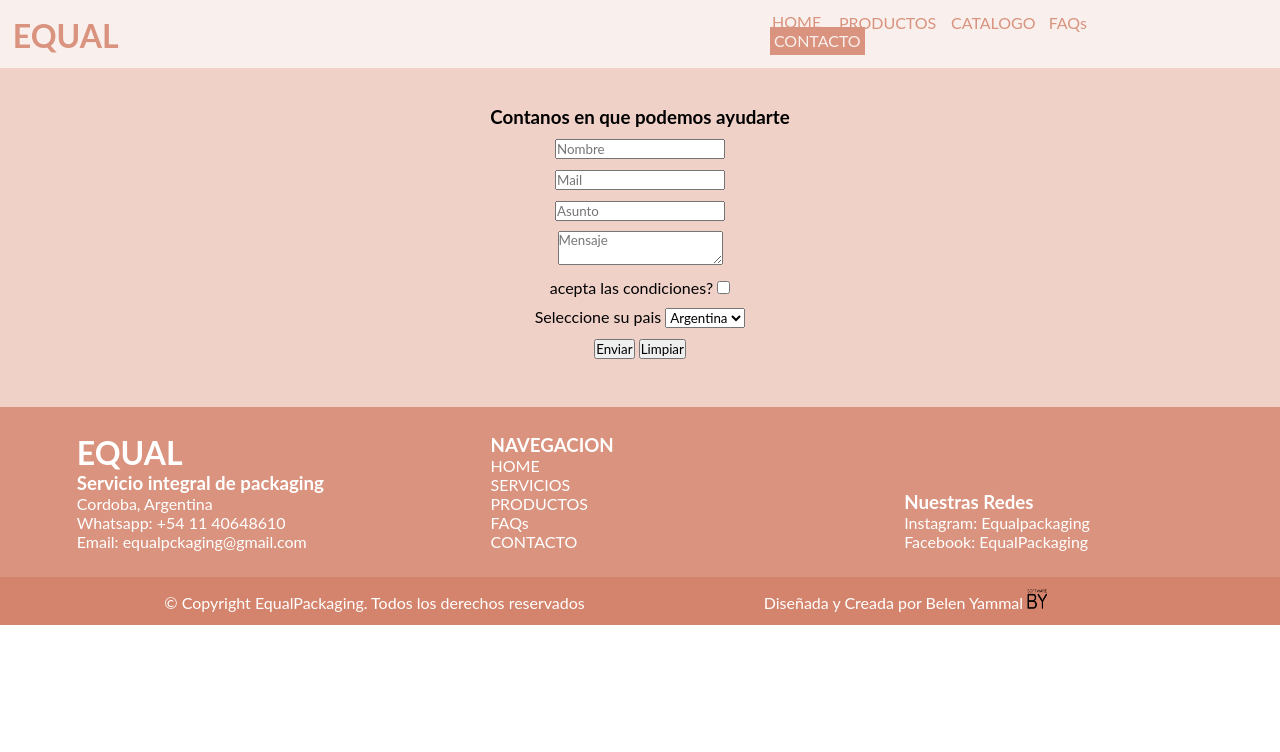
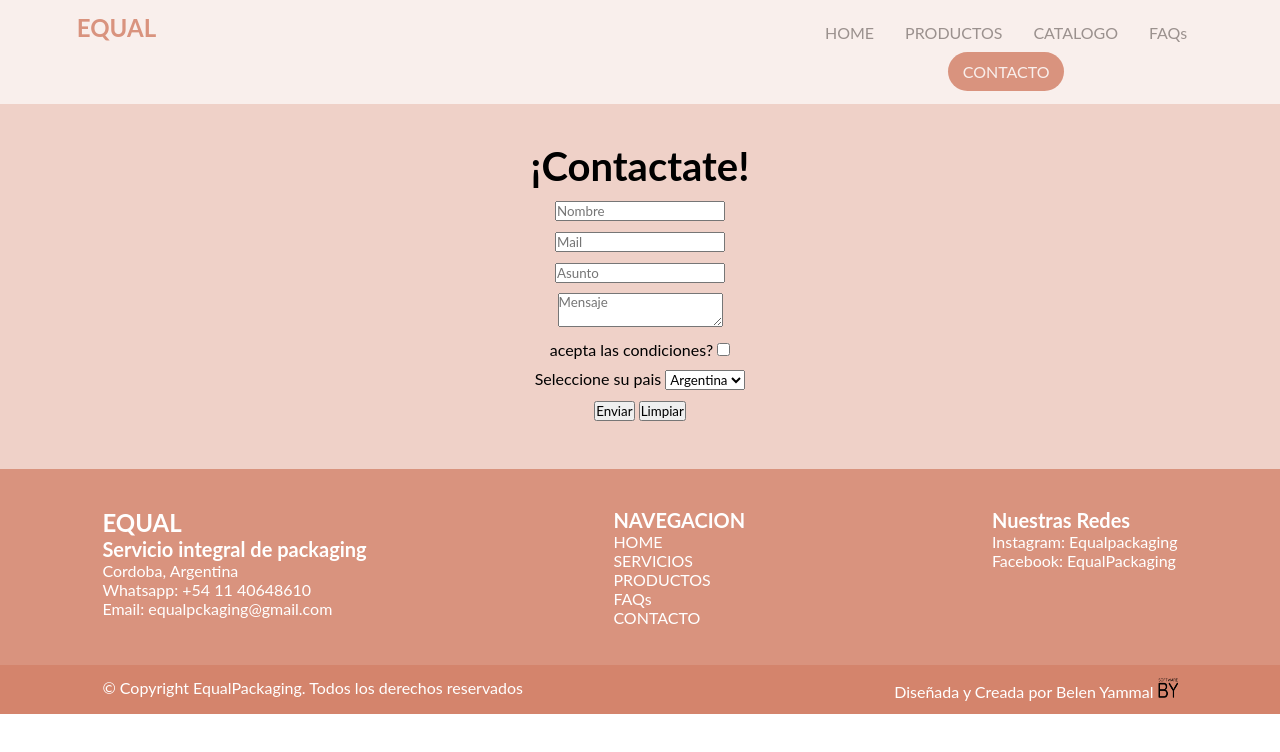
Before and after one commit to belenyammal/Equal, a plain HTML site: page html/contacto.html in a window 1280 px wide. Drawn offline with Linux system fonts and the light colour scheme.

```diff
--- a/css/index.css
+++ b/css/index.css
@@ -3,45 +3,64 @@
     padding: 0;
     font-family: 'Lato', sans-serif;
 }
-
+body{
+    font-size: 16px;
+}
+h1{
+    text-align: center;
+    font-size: 40px;
+}
+h3{
+    font-size: 20px;
+}
 /*--------------------------header------------------------------------------------------------------*/
 header{
     color: #d9937e;
     background: #f9efec;
-    padding: 1%;
+    padding: 1% 6%;
     position: sticky;
     top: 0px;
+    display: flex;
+    flex-wrap: wrap;
+    justify-content: space-between;
 }
 header h1{
-    width: 60%;
-    display: inline-block;
+    width: 10%;
+    flex-shrink: 0;
 }
 header nav{
-    width: 30%;
-    display: inline-block;
+    width: 35%;
+    flex-shrink: 0;
 
 }
 ul{
     list-style: none;
+    display: flex;
+    flex-wrap: wrap;
+    justify-content: space-evenly;
 }
 header nav li{
     display: inline-block;
     position: relative;
-    margin-right: 3%;
-
+    display: flex;
+    flex-wrap: wrap;
+    align-items: center;
 }
 header a{
-    color: #d9937e;
+    color: #9B918E;
     text-decoration: none;
     padding: 5%;
-
+    padding: 10px 15px;
+}
+header a:hover{
+    color: #d9937e;
 }
 header #contactoHeader{
     background-color: #d9937e ;
     color: #f9efec;
+    border-radius: 20px;
 
 }
-
 ul ul{
     position: absolute;
     background-color: #f9efec;
@@ -73,24 +92,26 @@
 footer #piePagina{
     background-color: #d9937e;
     color: white;
+    display: flex;
+    flex-wrap: wrap;
+    justify-content: space-between;
+    padding: 3% 8%;
+}
+
+footer #footerNavegacion ul{
     width: 100%;
-
-}
-#footerContacto, #footerNavegacion, #footerRedes{
     display: inline-block;
-    width: 20%;
-    margin: 2% 6%;
 }
 footer #copyright{
     background-color: #d4846c;
     color: white;
-    padding: 1%;
+    padding: 1% 8%;
     text-align: center;
+    display: flex;
+    flex-wrap: wrap;
+    justify-content: space-between;
 }
-#copyright p{
-    display: inline-block;
-    width: 42%;
-}
+
 #logomio{
     width: 20px;
     height: 20px;
--- a/html/contacto.html
+++ b/html/contacto.html
@@ -8,7 +8,7 @@
 </head>
 <body>
     <header>
-        <h1>EQUAL</h1>
+        <h2>EQUAL</h2>
         <nav>
             <ul>
                 <li><a href="index.html">HOME</a></li>
@@ -25,7 +25,7 @@
         </nav>
     </header>
     <section id="contacto">
-        <h3>Contanos en que podemos ayudarte</h3>
+        <h1>¡Contactate!</h1>
         <div>
             <input type="name" name="nombre" placeholder="Nombre">
         </div>
@@ -66,7 +66,7 @@
     <footer>
         <div id="piePagina">
             <div id="footerContacto">
-                <h1>EQUAL</h1>
+                <h2>EQUAL</h2>
                 <H3>Servicio integral de packaging</H3>
                 <p>Cordoba, Argentina</p>
                 <p>Whatsapp: +54 11 40648610</p>
```
Also changed, not shown: html/catalogo.html (+2 -2 lines), html/faqs.html (+2 -2 lines), html/index.html (+7 -8 lines), html/productos.html (+2 -2 lines).
